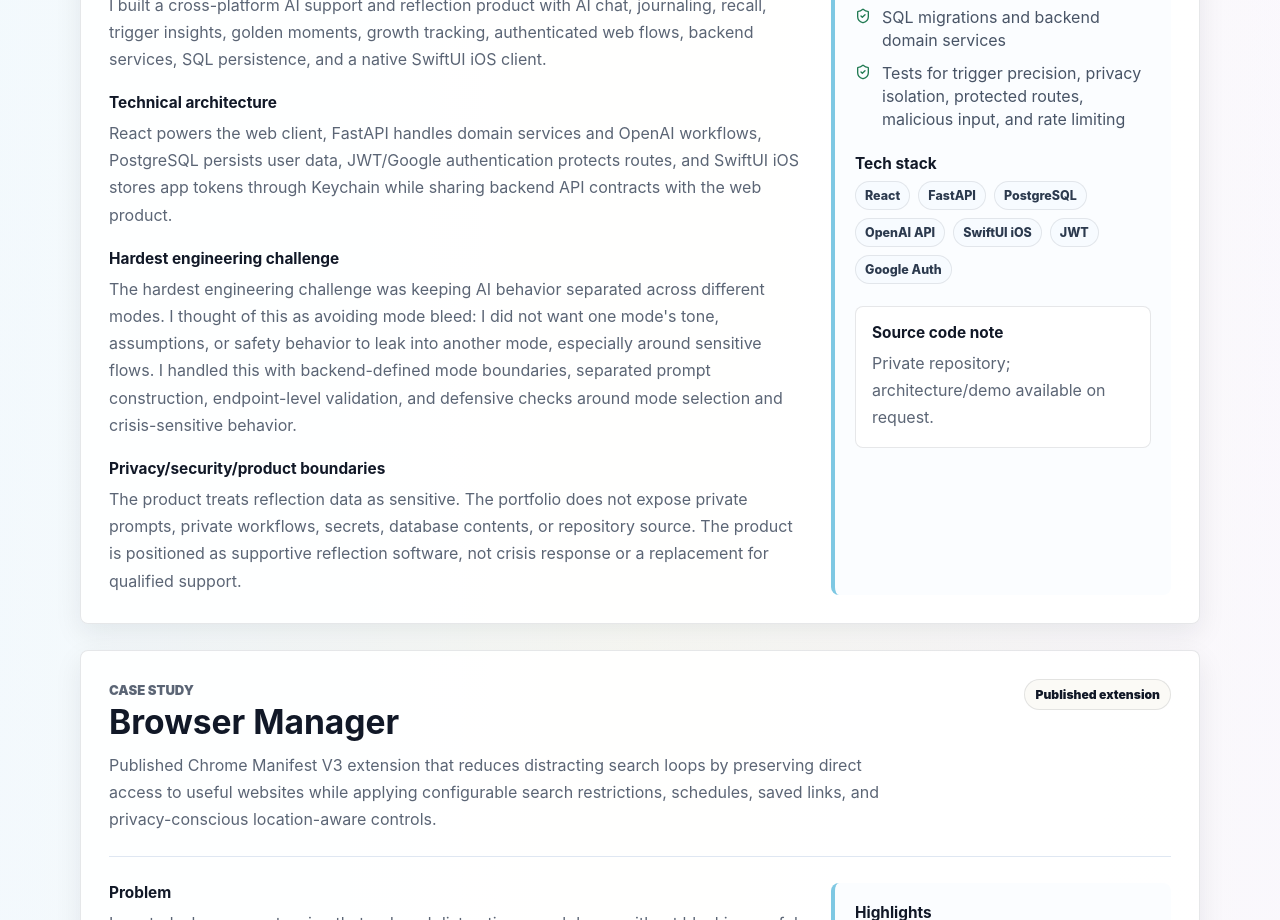
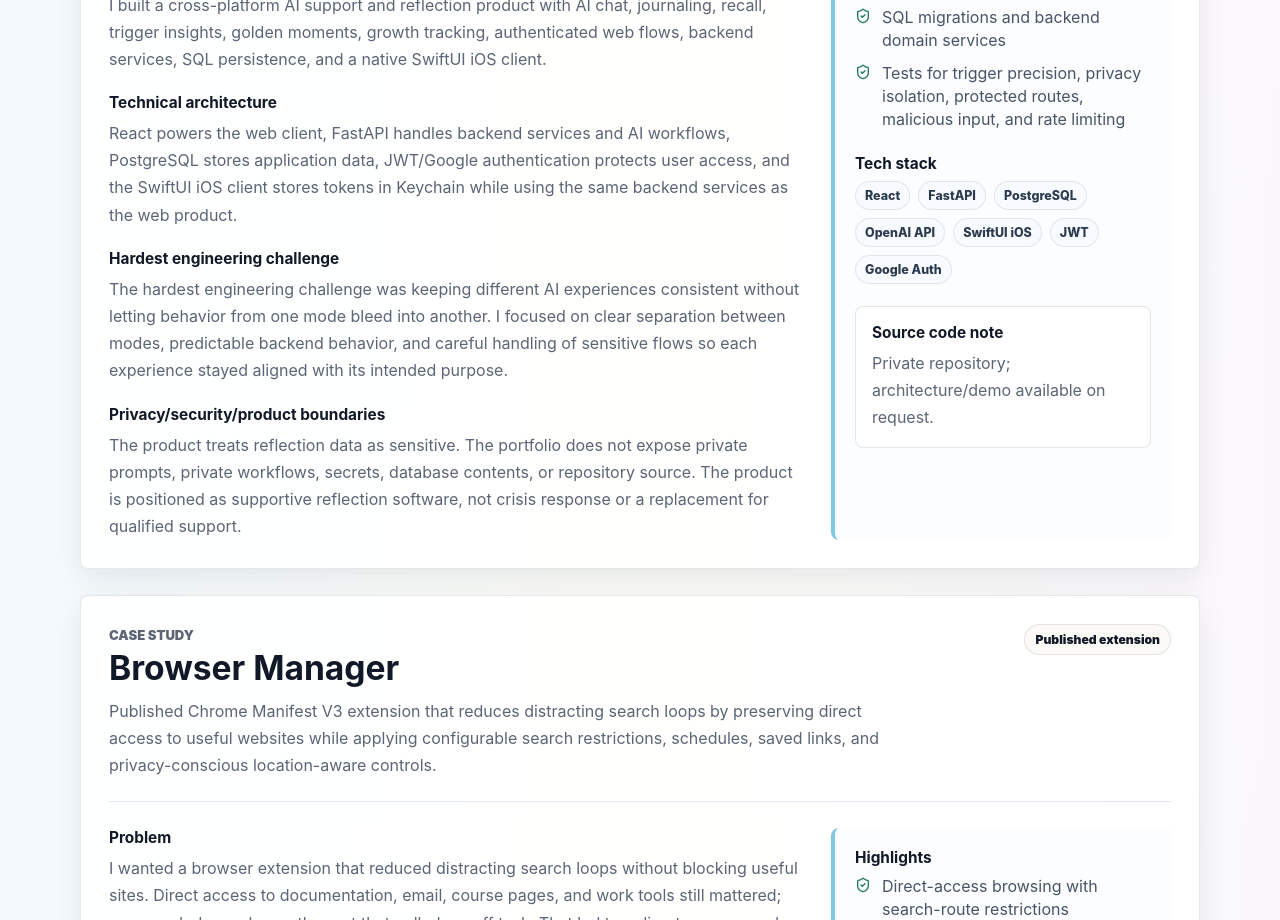
Before and after one commit to ShauryaDas924/Portfolio-Website, a React (Vite) app: page / in a window 1280 px wide. Shown: the part 6080-7000 px from the top of the page. Built offline with nearby package versions, Linux system fonts and the light colour scheme.

Commit message:
wording fix

```diff
--- a/src/data/portfolioData.js
+++ b/src/data/portfolioData.js
@@ -138,9 +138,9 @@ export const products = [
       built:
         'I built a cross-platform AI support and reflection product with AI chat, journaling, recall, trigger insights, golden moments, growth tracking, authenticated web flows, backend services, SQL persistence, and a native SwiftUI iOS client.',
       architecture:
-        'React powers the web client, FastAPI handles domain services and OpenAI workflows, PostgreSQL persists user data, JWT/Google authentication protects routes, and SwiftUI iOS stores app tokens through Keychain while sharing backend API contracts with the web product.',
+        'React powers the web client, FastAPI handles backend services and AI workflows, PostgreSQL stores application data, JWT/Google authentication protects user access, and the SwiftUI iOS client stores tokens in Keychain while using the same backend services as the web product.',
       challenge:
-        'The hardest engineering challenge was keeping AI behavior separated across different modes. I thought of this as avoiding mode bleed: I did not want one mode\'s tone, assumptions, or safety behavior to leak into another mode, especially around sensitive flows. I handled this with backend-defined mode boundaries, separated prompt construction, endpoint-level validation, and defensive checks around mode selection and crisis-sensitive behavior.',
+        'The hardest engineering challenge was keeping different AI experiences consistent without letting behavior from one mode bleed into another. I focused on clear separation between modes, predictable backend behavior, and careful handling of sensitive flows so each experience stayed aligned with its intended purpose.',
       boundaries:
         'The product treats reflection data as sensitive. The portfolio does not expose private prompts, private workflows, secrets, database contents, or repository source. The product is positioned as supportive reflection software, not crisis response or a replacement for qualified support.',
     },
```
